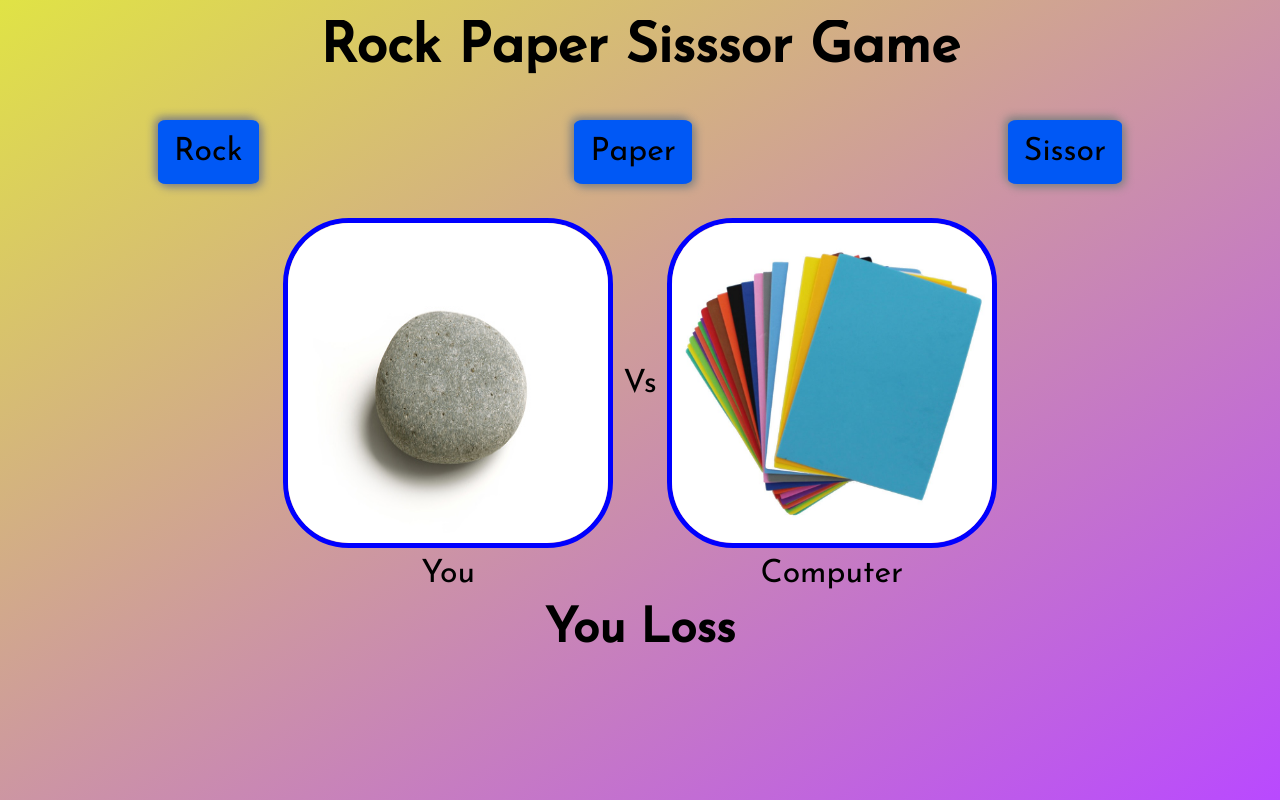
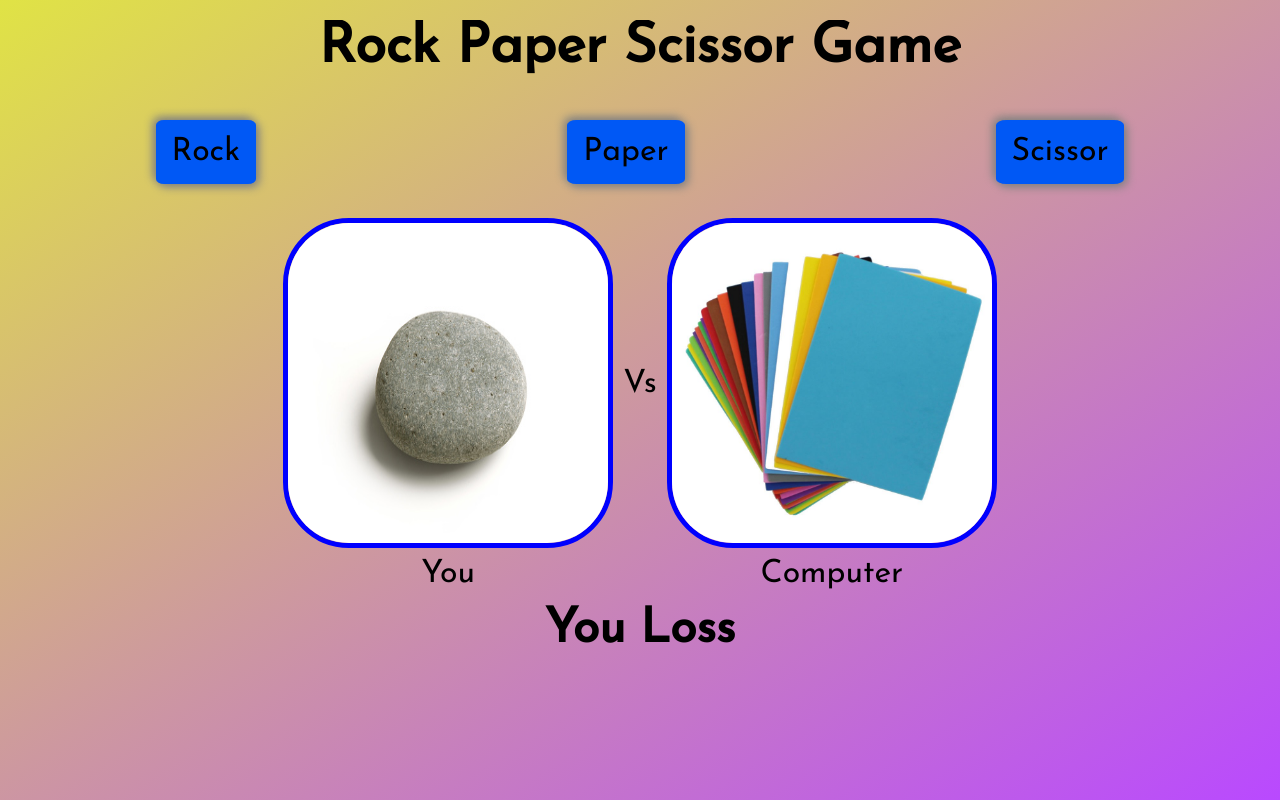
Before and after one commit to AnshulMogha/Rock-Paper-Scissors, a plain HTML site: page index.html in a window 1280 px wide. Drawn offline with Linux system fonts and the light colour scheme.

Commit message:
Heading-Button Bug fixed

```diff
--- a/index.html
+++ b/index.html
@@ -12,11 +12,11 @@
 </head>
 <body>
     <div id="wrapper">
-        <h1>Rock Paper Sisssor Game</h1>
+        <h1>Rock Paper Scissor Game</h1>
         <div id="btn-wrap">
             <div class="btn" id="btn1">Rock</div>
             <div class="btn" id="btn2">Paper</div>
-            <div class="btn" id="btn3">Sissor</div>
+            <div class="btn" id="btn3">Scissor</div>
         </div>
         <div id="result-wrap">
             <div id="img-wrap1">
```
